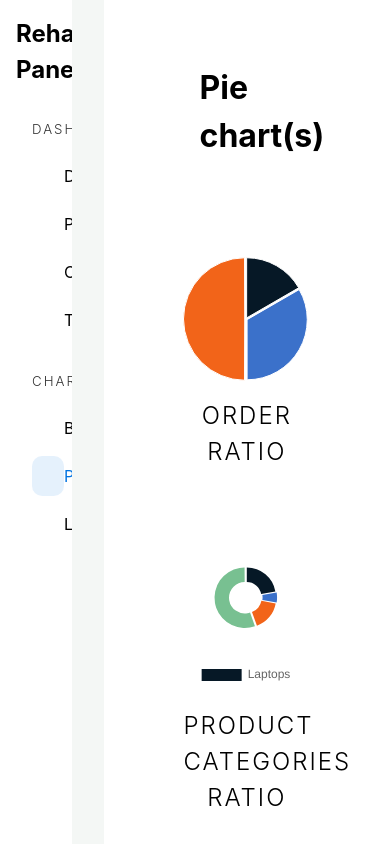
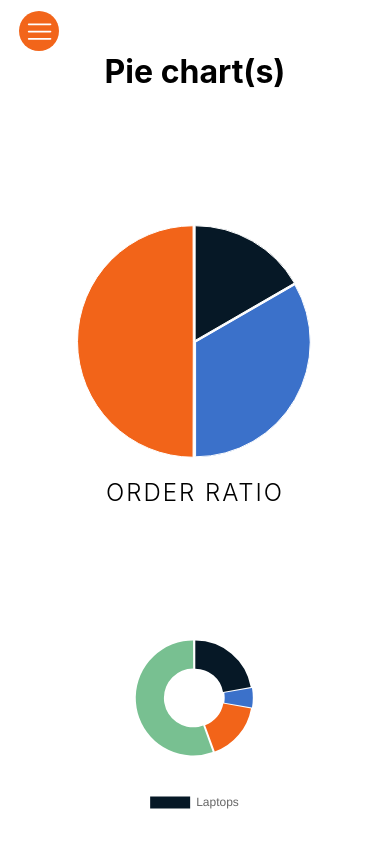
Before and after one commit to abrehan2/React-Dashboard, a React (Vite) app: page /admin/chart/pie in a window 390 px wide. Built offline with nearby package versions, Linux system fonts and the light colour scheme.

Commit message:
CHORE: COMPLETED THE PROJECT

```diff
--- a/src/components/Sidebar.tsx
+++ b/src/components/Sidebar.tsx
@@ -2,12 +2,47 @@
 import { Link } from "react-router-dom";
 import { DashboardContents, ChartContents } from "../utils/navContents";
 import { useLocation } from "react-router-dom";
+import { useEffect, useState } from "react";
+import { RxHamburgerMenu } from "react-icons/rx";
 
 const Sidebar = () => {
   const location = useLocation();
+  const [showModal, setShowModal] = useState<boolean>(false);
+  const [active, setActive] = useState<boolean>(window.innerWidth < 1100);
+
+  const resizeWindow = () => {
+    setActive(window.innerWidth < 1100);
+  };
+
+  useEffect(() => {
+    window.addEventListener("resize", resizeWindow);
+
+    return () => {
+      window.removeEventListener("resize", resizeWindow);
+    };
+  }, []);
 
   return (
-    <aside>
+    <>
+      {active && (
+        <button id="hamburger" onClick={() => setShowModal(true)}>
+          <RxHamburgerMenu />
+        </button>
+      )}
+      <aside
+        style={
+          active
+            ? {
+                width: "20rem",
+                height: "100vh",
+                position: "fixed",
+                top: 0,
+                left: showModal ? "0" : "-20rem",
+                transition: "all 0.5s",
+              }
+            : {}
+        }
+      >
         <h2>Rehan's Panel.</h2>
         {/* DASHBOARD */}
         <div>
@@ -70,7 +105,14 @@ const Sidebar = () => {
             })}
           </ul>
         </div>
+
+        {active && (
+          <button id="close" type="button" onClick={() => setShowModal(false)}>
+            Close
+          </button>
+        )}
       </aside>
+    </>
   );
 };
 
--- a/src/pages/Dashboard.tsx
+++ b/src/pages/Dashboard.tsx
@@ -17,7 +17,7 @@ const Dashboard = () => {
         <main className="dashboard">
           <div className="bar">
             <BsSearch />
-            <input type="text" placeholder="Search" />
+            <input type="text" placeholder="Search" id="search" />
             <FaRegBell />
             <img src="https://iili.io/JaZsKOJ.png" alt="User" />
           </div>
--- /dev/null
+++ b/src/styles/_responsive.scss
@@ -0,0 +1,74 @@
+@media screen and (width <= 1200px) {
+  .adminContainer {
+    overflow: auto;
+  }
+
+  .dashboard {
+    .widgetContainer,
+    .graphContainer,
+    .transactionContainer {
+      justify-content: center;
+      flex-wrap: wrap;
+    }
+
+    .graphContainer {
+      padding: 2rem;
+    }
+
+    .transactionContainer {
+      height: unset;
+      padding: 2rem;
+    }
+  }
+
+  .productManagement {
+    padding: 2rem;
+  }
+}
+
+@media screen and (width <= 1100px) {
+  .adminContainer {
+    grid-template-columns: 1fr !important;
+  }
+
+  .bar {
+    justify-content: flex-end !important;
+    #search {
+      display: none !important;
+    }
+  }
+}
+
+@media screen and (width <= 600px) {
+  .productBox {
+    padding: 4rem;
+  }
+
+  .productManagement {
+    flex-direction: column;
+    align-items: center;
+    padding: 0;
+
+    > section {
+      max-width: 400px;
+    }
+
+    > article {
+      min-height: 55vh;
+      margin: 2rem;
+    }
+  }
+
+  .chartContainer {
+    padding: 3rem;
+
+    > h1 {
+      margin: 0;
+      text-align: center;
+    }
+
+    > section {
+      margin: 8rem auto;
+    }
+  }
+}
--- a/src/styles/app.scss
+++ b/src/styles/app.scss
@@ -4,6 +4,7 @@
 @import "dasboard";
 @import "products";
 @import "chart";
+@import "responsive";
 
 :root {
   font-family: Inter, system-ui, Avenir, Helvetica, Arial, sans-serif;
@@ -166,3 +167,33 @@ a {
     }
   }
 }
+
+#hamburger {
+  display: grid;
+  place-items: center;
+  @include square(2.5rem);
+  border: none;
+  outline: none;
+  cursor: pointer;
+  color: #ffffff;
+  position: fixed;
+  top: 0.7rem;
+  left: 1.2rem;
+  font-size: 1.7rem;
+  background-color: $orange;
+  border-radius: 50%;
+  z-index: 9;
+}
+
+#close {
+  width: 80%;
+  margin: 1rem auto;
+  display: block;
+  padding: 0.75rem;
+  border: none;
+  outline: none;
+  cursor: pointer;
+  background-color: $blue;
+  color: white;
+  border-radius: 10px;
+}
--- a/tsconfig.json
+++ b/tsconfig.json
@@ -3,7 +3,7 @@
     "target": "ES2020",
     "useDefineForClassFields": true,
     "lib": ["ES2020", "DOM", "DOM.Iterable"],
-    "module": "ES2022",
+    "module": "ESNext",
     "skipLibCheck": true,
 
     /* Bundler mode */
--- a/tsconfig.node.json
+++ b/tsconfig.node.json
@@ -2,7 +2,7 @@
   "compilerOptions": {
     "composite": true,
     "skipLibCheck": true,
-    "module": "ES2022",
+    "module": "ESNext",
     "moduleResolution": "bundler",
     "allowSyntheticDefaultImports": true
   },
--- a/vite.config.ts
+++ b/vite.config.ts
@@ -1,7 +1,5 @@
 import { defineConfig } from 'vite';
 import react from '@vitejs/plugin-react-swc';
-
-
 
 // https://vitejs.dev/config/
 export default defineConfig({
```
Also changed, not shown: src/pages/management/ProductManagement.tsx (+1 -8 lines), vercel.json (deleted). Lines whose indentation alone changed are shown as unchanged.
